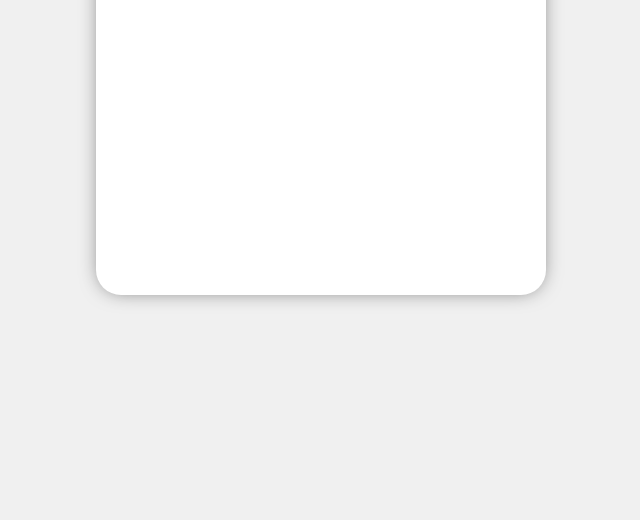
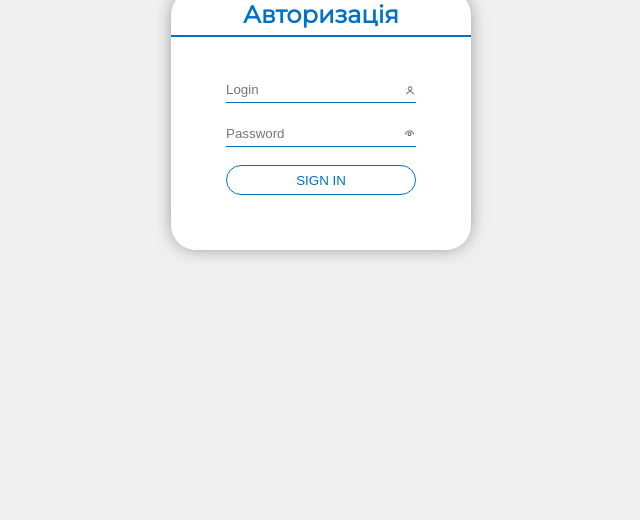
Before and after one commit to WDev665/wdev665.github.io, a plain HTML site: page index.html in a window 1280 px wide. Shown: the part 280-800 px from the top of the page, without its empty margins (319-959 px from the left). Drawn offline with nearby package versions, Linux system fonts and the light colour scheme.

Commit message:
Sign in form

```diff
--- a/css/style.css
+++ b/css/style.css
@@ -14,8 +14,8 @@ body {
 
 /*Стилі форми*/
 .login-form{
-    height: 350px;
-    width: 450px;
+    height: 260px;
+    width: 300px;
     background-color: #fff;
     border-radius: 25px;
     box-shadow: 0 0 20px -5px rgba(99,99,99,1);
@@ -38,4 +38,65 @@ body {
 .login-form-top h2{
     margin-top: 10px;
 }
+.login-form-content{
+    margin-top: 10px;
+    text-align: center;
+    display: flex;
+    justify-content: center;
+    align-items: center;
+}
+.login-form-content form{
+    margin-top: 30px;
+}
+.login-form-content label{
+    width: 190px;
+    display: flex;
+    flex-direction: row;
+    justify-content: center;
+}
+.login-form-content input{
+    height: 25px;
+    padding: 0;
+    outline: none;
+    border: none;
+    border-bottom: 1px solid #0071c5;
+}
+.login-form-content .input-status {
+    display: block;
+    height: 25px;
+    width: 25px;
+    border-bottom: 1px solid #0071c5;
+}
+.login-form-content .login-status{
+    background-image: url(../img/login-icon.png);
+    background-size: 90%;
+    background-position: center;
+    background-repeat: no-repeat;
+}
+.login-form-content .password-status{
+    background-image: url(../img/pass-icon.png);
+    background-size: 70%;
+    background-position: center;
+    background-repeat: no-repeat;
+}
+.login-form-content .password-status:hover{
+    cursor: pointer;
+    background-image: url(../img/pass-icon-h.png);
+}
+.login-form-content button{
+    width: 100%;
+    background-color: transparent;
+    color: #0071c5;
+    height: 30px;
+    outline: none;
+    border-radius: 15px;
+    border: 1.3px solid #0071c5;
+    transition: .3s;
+}
+.login-form-content button:hover{
+    cursor: pointer;
+    color: #fff;
+    background-color: #0071c5;
+    transition: .3s;
+}
 /*Стилі форми (кінець)*/
--- a/index.html
+++ b/index.html
@@ -5,6 +5,7 @@
     <link rel="stylesheet" href="css/style.css">
     <link href="https://fonts.googleapis.com/css2?family=Montserrat&display=swap" rel="stylesheet">
     <title>LogBook</title>
+    <script src="https://ajax.googleapis.com/ajax/libs/jquery/3.5.1/jquery.min.js"></script>
 </head>
 <body>
     <!--
@@ -18,10 +19,24 @@
     -->
     <section class="login-form">
         <div class="login-form-top">
-            <h2>LogBook</h2>
+            <h2>Авторизація</h2>
         </div>
         <div class="login-form-content">
-
+            <form onsubmit="return false;">
+                <label>
+                    <input type="text" name="login" placeholder="Login">
+                    <span class="input-status login-status"></span>
+                </label>
+                <br>
+                <label>
+                    <input type="password" name="password" placeholder="Password">
+                    <span class="input-status password-status"></span>
+                </label>
+                <br>
+                <label>
+                    <button name="submit">SIGN IN</button>
+                </label>
+            </form>
         </div>
     </section>
 
--- a/js/script.js
+++ b/js/script.js
@@ -1 +1,14 @@
+/*Скрипт форми*/
+let isPassVisible = false;
+
+$('.password-status').on('click', function(){
+    if(!isPassVisible){
+        $('input[name="password"]').attr('type', 'text');
+        isPassVisible = true;
+    }else if(isPassVisible){
+        $('input[name="password"]').attr('type', 'password');
+        isPassVisible = false;
+    }
+});
+
 /*Скріпт анімованої загрузки*/
```
Also changed, not shown: img/login-icon.png (added), img/pass-icon-h.png (added), img/pass-icon.png (added).
